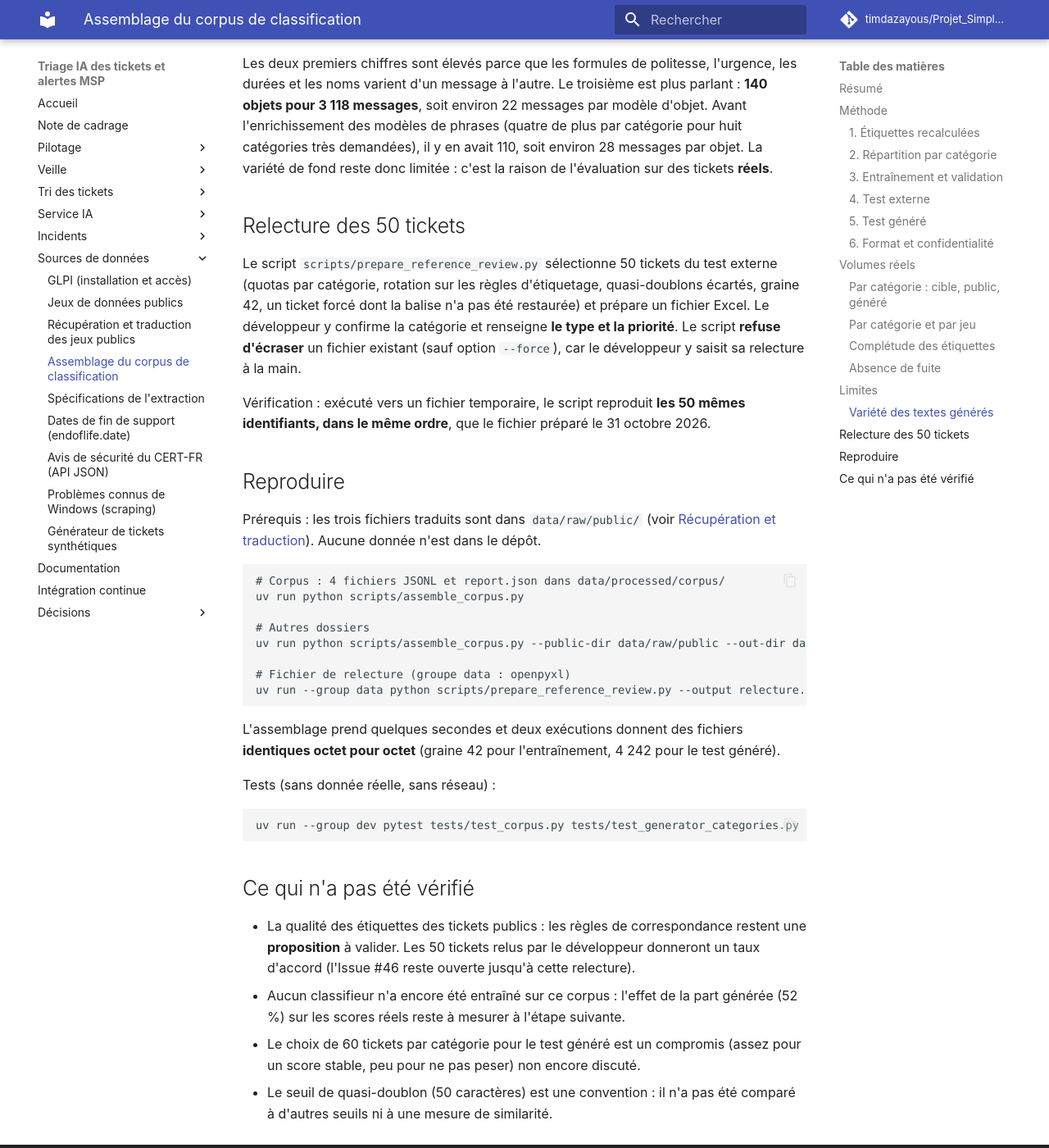
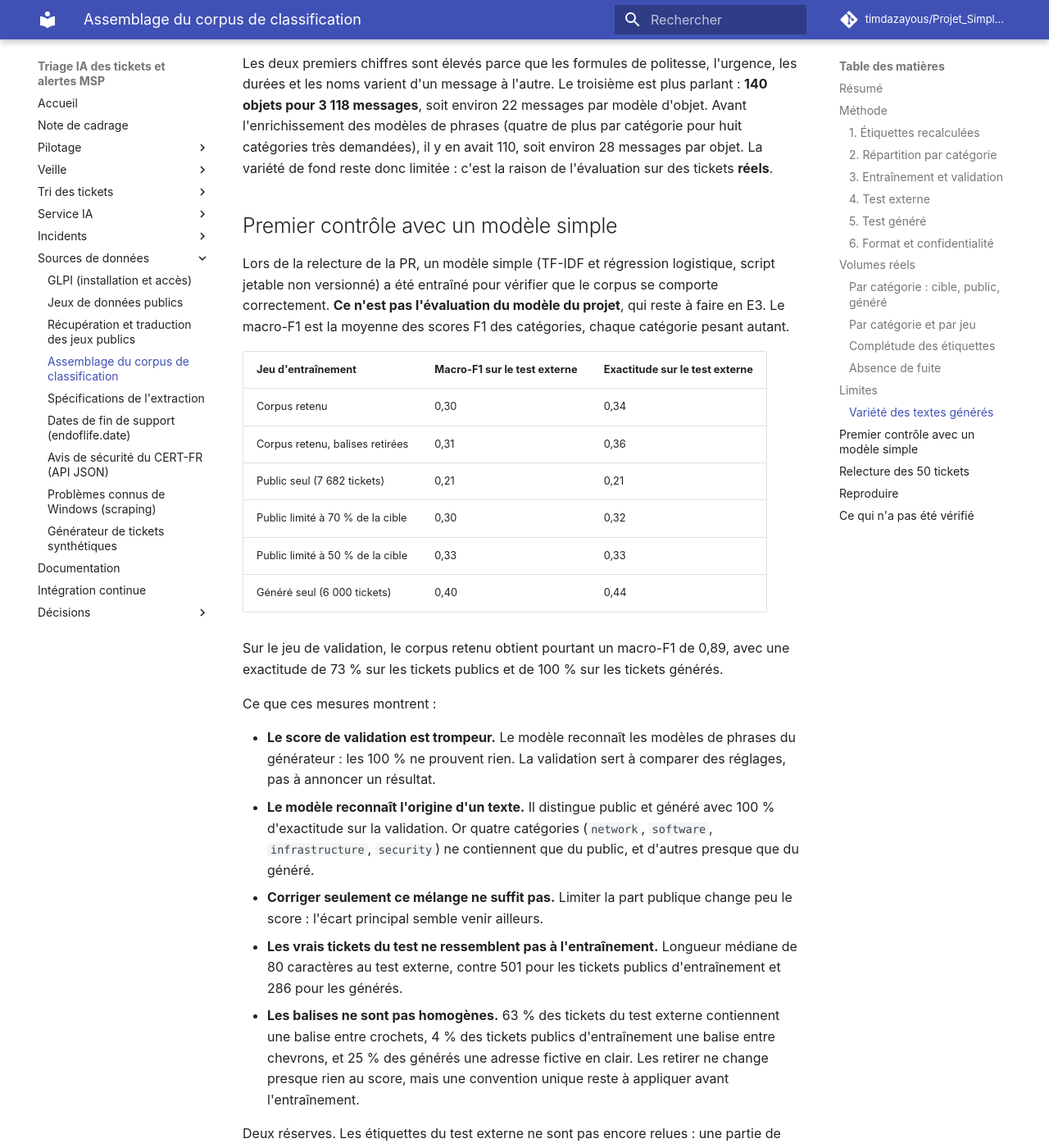
Before and after one commit to timdazayous/Projet_Simplon_FIN_ETUDES, an MkDocs documentation site: the page built from docs/donnees/corpus.md, in a window 1280 px wide and 1400 px high, scrolled down 6625 px. Shown: the whole window at 82% size. Built offline with MkDocs 1.6.1 and Material for MkDocs 9.7.7, drawn with Linux system fonts in a browser that asks for light colours; comment, search, counter and statistics services are not loaded; some of the changed text lies outside the part shown.

Commit message:
Corpus : premier contrôle avec un modèle simple, écart avec les vrais tickets
Co-Authored-By: Claude Opus 5.5 <noreply@anthropic.com>

```diff
--- a/docs/donnees/corpus.md
+++ b/docs/donnees/corpus.md
@@ -145,6 +145,31 @@ Mesure sur les 3 118 textes générés d'entraînement et de validation, après
 
 Les deux premiers chiffres sont élevés parce que les formules de politesse, l'urgence, les durées et les noms varient d'un message à l'autre. Le troisième est plus parlant : **140 objets pour 3 118 messages**, soit environ 22 messages par modèle d'objet. Avant l'enrichissement des modèles de phrases (quatre de plus par catégorie pour huit catégories très demandées), il y en avait 110, soit environ 28 messages par objet. La variété de fond reste donc limitée : c'est la raison de l'évaluation sur des tickets **réels**.
 
+## Premier contrôle avec un modèle simple
+
+Lors de la relecture de la PR, un modèle simple (TF-IDF et régression logistique, script jetable non versionné) a été entraîné pour vérifier que le corpus se comporte correctement. **Ce n'est pas l'évaluation du modèle du projet**, qui reste à faire en E3. Le macro-F1 est la moyenne des scores F1 des catégories, chaque catégorie pesant autant.
+
+| Jeu d'entraînement | Macro-F1 sur le test externe | Exactitude sur le test externe |
+|---|---|---|
+| Corpus retenu | 0,30 | 0,34 |
+| Corpus retenu, balises retirées | 0,31 | 0,36 |
+| Public seul (7 682 tickets) | 0,21 | 0,21 |
+| Public limité à 70 % de la cible | 0,30 | 0,32 |
+| Public limité à 50 % de la cible | 0,33 | 0,33 |
+| Généré seul (6 000 tickets) | 0,40 | 0,44 |
+
+Sur le jeu de validation, le corpus retenu obtient pourtant un macro-F1 de 0,89, avec une exactitude de 73 % sur les tickets publics et de 100 % sur les tickets générés.
+
+Ce que ces mesures montrent :
+
+- **Le score de validation est trompeur.** Le modèle reconnaît les modèles de phrases du générateur : les 100 % ne prouvent rien. La validation sert à comparer des réglages, pas à annoncer un résultat.
+- **Le modèle reconnaît l'origine d'un texte.** Il distingue public et généré avec 100 % d'exactitude sur la validation. Or quatre catégories (`network`, `software`, `infrastructure`, `security`) ne contiennent que du public, et d'autres presque que du généré.
+- **Corriger seulement ce mélange ne suffit pas.** Limiter la part publique change peu le score : l'écart principal semble venir ailleurs.
+- **Les vrais tickets du test ne ressemblent pas à l'entraînement.** Longueur médiane de 80 caractères au test externe, contre 501 pour les tickets publics d'entraînement et 286 pour les générés.
+- **Les balises ne sont pas homogènes.** 63 % des tickets du test externe contiennent une balise entre crochets, 4 % des tickets publics d'entraînement une balise entre chevrons, et 25 % des générés une adresse fictive en clair. Les retirer ne change presque rien au score, mais une convention unique reste à appliquer avant l'entraînement.
+
+Deux réserves. Les étiquettes du test externe ne sont pas encore relues : une partie de l'écart peut venir d'elles, et la relecture des 50 tickets aidera à trancher. Par ailleurs, ces comparaisons ont utilisé le test externe : **aucun choix de corpus n'en a été déduit**, sinon ce test ne serait plus indépendant. La suite est suivie dans une Issue dédiée.
+
 ## Relecture des 50 tickets
 
 Le script `scripts/prepare_reference_review.py` sélectionne 50 tickets du test externe (quotas par catégorie, rotation sur les règles d'étiquetage, quasi-doublons écartés, graine 42, un ticket forcé dont la balise n'a pas été restaurée) et prépare un fichier Excel. Le développeur y confirme la catégorie et renseigne **le type et la priorité**. Le script **refuse d'écraser** un fichier existant (sauf option `--force`), car le développeur y saisit sa relecture à la main.
@@ -177,6 +202,6 @@ uv run --group dev pytest tests/test_corpus.py tests/test_generator_categories.p
 ## Ce qui n'a pas été vérifié
 
 - La qualité des étiquettes des tickets publics : les règles de correspondance restent une **proposition** à valider. Les 50 tickets relus par le développeur donneront un taux d'accord (l'Issue #46 reste ouverte jusqu'à cette relecture).
-- Aucun classifieur n'a encore été entraîné sur ce corpus : l'effet de la part générée (52 %) sur les scores réels reste à mesurer à l'étape suivante.
+- Le modèle du projet n'est pas encore entraîné : seul le contrôle simple décrit plus haut donne une première indication, sans réglage ni validation croisée.
 - Le choix de 60 tickets par catégorie pour le test généré est un compromis (assez pour un score stable, peu pour ne pas peser) non encore discuté.
 - Le seuil de quasi-doublon (50 caractères) est une convention : il n'a pas été comparé à d'autres seuils ni à une mesure de similarité.
```
